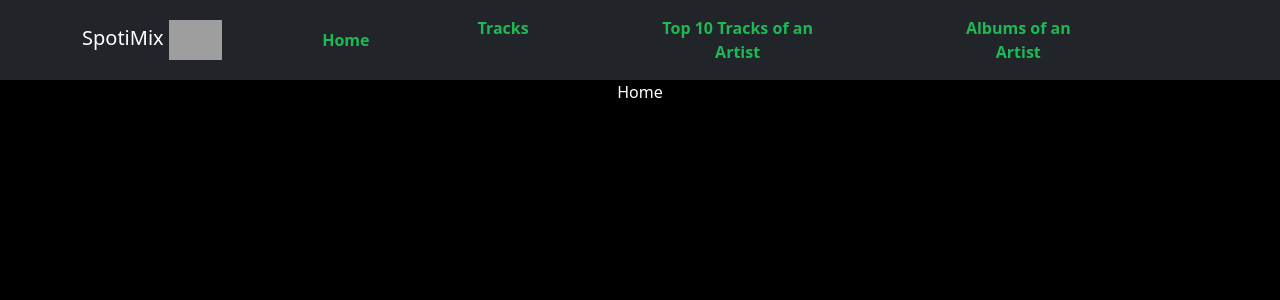
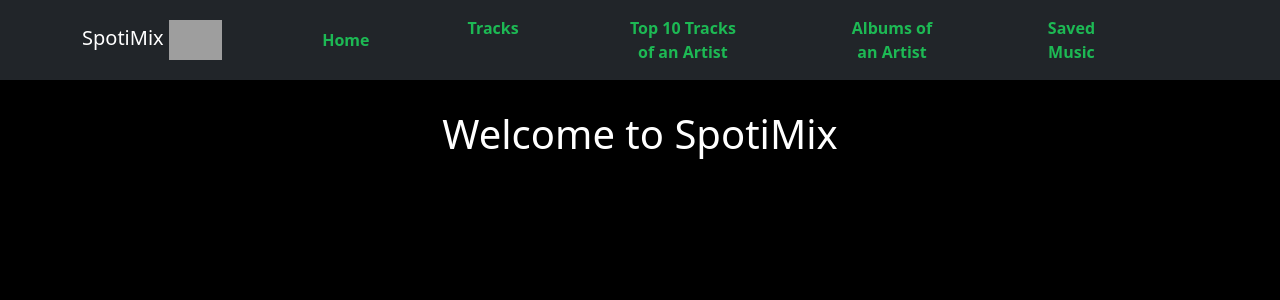
Before and after one commit to tonyvuu/SpotiMix, a React (Vite) app: page /home in a window 1280 px wide. Shown: the top 300 px of the page. Built offline with nearby package versions, Linux system fonts and the light colour scheme; grey boxes are pictures that could not be loaded.

Commit message:
added saved components

```diff
--- a/src/App.css
+++ b/src/App.css
@@ -62,12 +62,9 @@ color: white
 .nav-link{
 font-weight: bold;
 color: #1DB954;
-margin-right: 100px;
+margin-right: 90px;
 }
 
-body{
-  /* background-color: black; */
-}
 
 .search-bar {
   background-color: #1DB954;
@@ -112,14 +109,18 @@ body{
   cursor: pointer;
 }
 .form-control-dark {
-  background-color: #343a40; /* Adjust background color for dark theme */
-  color: #ffffff; /* Adjust text color for dark theme */
+  background-color: #343a40; /* adjust background color for dark theme */
+  color: #ffffff; /* adjust text color for dark theme */
 }
 
 .form-control-light {
-  background-color: #ffffff; /* Adjust background color for light theme */
-  color: #000000; /* Adjust text color for light theme */
+  background-color: #ffffff; /* adjust background color for light theme */
+  color: #000000; /* adjust text color for light theme */
 }
 .dark .form-control::placeholder {
-  color: #ffffff; /* Placeholder text color for dark theme */
+  color: #ffffff; /* placeholder text color for dark theme */
 }
+
+.title-homepage{
+  margin-top: 30px;
+}
--- a/src/App.jsx
+++ b/src/App.jsx
@@ -9,6 +9,7 @@ import Top10Tracks from './components/Top10Tracks';
 import TopAlbums from './components/TopAlbums';
 import Tracks from './components/Tracks';
 import Home from './components/Home';
+import Savedlist from './components/Savedlist';
 
 export const ThemeContext = createContext();
 
@@ -51,6 +52,9 @@ function App() {
               <Nav.Link as={Link} to="/topalbums">
                 Albums of an Artist
               </Nav.Link>
+              <Nav.Link as={Link} to="/saved">
+                Saved Music
+              </Nav.Link>
             </Nav>
           </Container>
         </Navbar>
@@ -60,6 +64,8 @@ function App() {
           <Route path="/tracks" element={<Tracks />} />
           <Route path="/toptracks" element={<Top10Tracks />} />
           <Route path="/topalbums" element={<TopAlbums />} />
+          <Route path="/saved" element={<Savedlist />} />
+
         </Routes>
       </div>
       </ThemeProvider>
--- a/src/components/Home.jsx
+++ b/src/components/Home.jsx
@@ -4,7 +4,9 @@ import '../css/Home.css'
 
 function Home() {
   return (
-    <div>Home
+    <div>
+        <h1 className='title-homepage'>Welcome to SpotiMix</h1>
+
     </div>
   )
 }
--- /dev/null
+++ b/src/components/Savedlist.jsx
@@ -0,0 +1,9 @@
+import React from 'react'
+
+function Savedlist() {
+  return (
+    <div>Savedlist</div>
+  )
+}
+
+export default Savedlist
```
Also changed, not shown: src/components/Tracks.jsx (line endings or trailing spaces).
